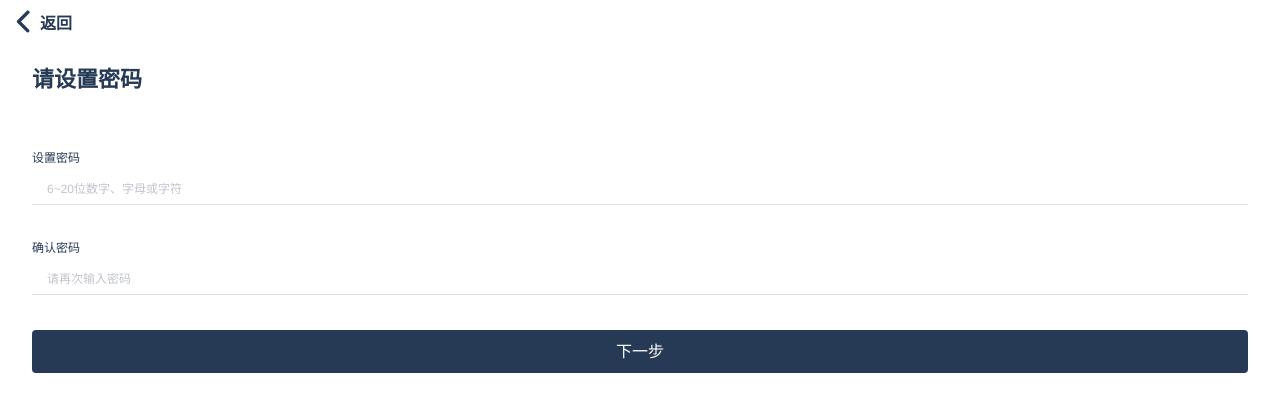
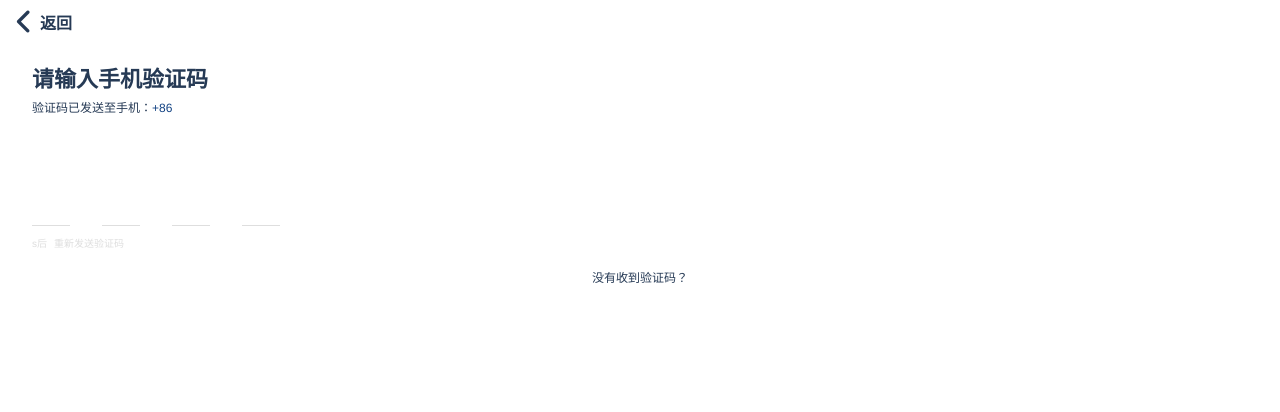
Before and after one commit to bcbnbxy/chejian, a Vue app: page /#/register/code in a window 1280 px wide. Before the commit this address led to /#/register/setpassword. Shown: the top 412 px of the page. Built offline with nearby package versions, Linux system fonts and the light colour scheme.

Commit message:
2018/05/19 second

```diff
--- a/package.json
+++ b/package.json
@@ -12,8 +12,7 @@
   "dependencies": {
     "element-ui": "^2.3.7",
     "vue": "^2.5.2",
-    "vue-router": "^3.0.1",
-    "vuex": "^3.0.1"
+    "vue-router": "^3.0.1"
   },
   "devDependencies": {
     "autoprefixer": "^7.1.2",
@@ -50,6 +49,7 @@
     "vue-loader": "^13.3.0",
     "vue-style-loader": "^3.0.1",
     "vue-template-compiler": "^2.5.2",
+    "vuex": "^3.0.1",
     "webpack": "^3.6.0",
     "webpack-bundle-analyzer": "^2.9.0",
     "webpack-dev-server": "^2.9.1",
--- a/src/main.js
+++ b/src/main.js
@@ -6,6 +6,7 @@ import router from './router'
 import '@/assets/style/base.css'
 import '@/assets/style/font/iconfont.css'
 import '@/assets/style/font/iconfont.js'
+import store from './store/index.js'
 import { Button,Message,Input,Select,Option,} from 'element-ui'
 // 引用API文件
 import api from './api/index.js'
@@ -40,6 +41,7 @@ alert(window.sys+"             "+window.uuid);
 var $vm=new Vue({
   el: '#app',
   router,
+  store,
   components: { App },
   template: '<App/>'
 })
--- a/src/store/common.js
+++ b/src/store/common.js
@@ -0,0 +1,18 @@
+export default {
+	state : {
+		uuid:'863064010002246',
+		platform:'android',
+		version:'1.0.0'
+	},
+	mutations: {
+		getversion(state,version){
+			state.userInfo.version=version;
+		},
+		getplatform(state,platform){
+			state.userInfo.platform=platform;
+		},
+		getuuid(state,uuid){
+			state.userInfo.uuid=uuid;
+		}
+	}
+}
--- a/src/store/index.js
+++ b/src/store/index.js
@@ -2,4 +2,12 @@
 
 import Vue from 'vue'
 import Vuex from 'vuex'
+import register from './register'
+import common from './common'
 Vue.use(Vuex)
+export default new Vuex.Store({
+  modules: {
+    register: register,
+    common:common
+  }
+})
--- /dev/null
+++ b/src/store/register.js
@@ -0,0 +1,38 @@
+export default {
+	state : {
+		userInfo:{
+			areaCodes:'86',
+			phonenum:'',
+			code:'',
+			password:'',
+			nickname:'',
+			area:{
+				provincesname:'',
+				cityname:''
+			},
+			checkcode:true
+		}
+	},
+	mutations: {
+		getphonenum(state,phonenum){
+			state.userInfo.phonenum=phonenum;
+			console.log(state.userInfo.phonenum)
+		},
+		getcode(state,code){
+			state.userInfo.code=code;
+		},
+		getpassword(state,password){
+			state.userInfo.password=password;
+		},
+		getnickname(state,nickname){
+			state.userInfo.nickname=nickname;
+		},
+		getarea(state,area){
+			state.userInfo.area.provincesname=area.provincesname;
+			state.userInfo.area.cityname=area.cityname;
+		},
+		setcheckcode(state){
+			state.userInfo.checkcode=!state.userInfo.checkcode;
+		}
+	}
+}
--- a/src/view/register/code.vue
+++ b/src/view/register/code.vue
@@ -2,7 +2,7 @@
 <div class="code">
 	<div class="code-wrap">
 		<h3>请输入手机验证码</h3>
-		<p>验证码已发送至手机：<span>+86  {{$route.params.phonenum}}</span></p>
+		<p>验证码已发送至手机：<span>+{{$store.state.register.userInfo.areaCodes}}  {{$store.state.register.userInfo.phonenum}}</span></p>
 		<div class="input-group">
 			<input type="text"/>
 			<input type="text"/>
@@ -17,25 +17,50 @@
 
 <script>
 import RegLoginHead from'../../components/regsiter_login/reg_login_head'
+import {buildSign} from '../../assets/script/until.js'
+import qs from 'qs'
 export default{
 	data(){
 		return {
-			miao:'5',
-			timer:null,
-			phonenum:''
+			miao:'',
+			timer:null
+		}
+	},
+	created () {
+		console.log(this.$store.state.register.userInfo.checkcode);
+		if(this.$store.state.register.userInfo.checkcode){
+			this.getidentifyingcode();
 		}
 	},
 	components:{RegLoginHead},
-	mounted(){
-		var self = this;
-        self.$data.timer=setInterval(getTotelNumber,1000)
-         function getTotelNumber() {
-         	self.$data.miao --;
-            if(self.$data.miao===0){
-            	clearInterval(self.$data.timer);
-            	self.$router.replace('/register/setpassword')
-            }
-         }
+	methods:{
+		getidentifyingcode:function() {
+			let parm={__uuid__:this.$store.state.common.uuid,__platform__:this.$store.state.common.platform,__timestamp__:new Date().getTime(),__version__:this.$store.state.common.version,action:'sendCheckCode4Register',areacode:this.$store.state.register.userInfo.areaCodes,mobileno:this.$store.state.register.userInfo.phonenum};
+			parm.__sign__=buildSign(parm,this.$store.state.common.uuid);
+//			this.$api.post('/Execute.do', qs.stringify(parm), r => {
+//				if(r.errorCode=='0'){
+//					if(r.data.checkRegister){
+//					    var self = this;
+//					    self.$store.commit('setcheckcode');
+//					    self.data.miao=60;
+//			            self.$data.timer=setInterval(getTotelNumber,1000)
+//			            function getTotelNumber() {
+//					       	self.$data.miao --;
+//				            if(self.$data.miao===0){
+//				          	   clearInterval(self.$data.timer);
+//				          	   self.$store.commit('setcheckcode');
+//				          	   self.$router.replace('/register/setpassword')
+//					        }
+//				        }
+//					}
+//				}else{
+//					this.$message({
+//			          message: r.errorMessage,
+//			          type: 'error'
+//			        });
+//				}
+//			})
+		}
 	}
 }
 </script>
--- a/src/view/register/register.vue
+++ b/src/view/register/register.vue
@@ -6,13 +6,13 @@
 			<div class="register-form">
 				<p>手机号码</p>
 				<div class="phonenum">
-				  <el-input placeholder="请输入手机号" v-model="newUsername" class="input-with-select">
+				  <el-input placeholder="请输入手机号" v-model="newUsername" class="input-with-select" @blur="checkRegister" ref="newUsername">
 				    <el-select v-model="select" slot="prepend" placeholder="区号" style="width:72px;padding:0;">
 				      <el-option label="86" value="1"></el-option>
 				    </el-select>
 				  </el-input>
 				</div>
-				<el-button type="info"  style="margin:17px 0 20px 0;" @click="gocode">下一步</el-button>
+				<el-button type="info"  style="margin:17px 0 20px 0;" :disabled="isdisabled" @click="gocode">下一步</el-button>
 				<div class="userAgreement">点击“下一步”即代表您同意《车间服务协议》</div>
 			</div>
 			<div class="thirdparty">
@@ -32,7 +32,6 @@
 		</div>
 	</div>
 </template>
-
 <script>
 import RegLoginHead from'../../components/regsiter_login/reg_login_head'
 import {buildSign,regExs} from '../../assets/script/until.js'
@@ -43,34 +42,41 @@ export default{
 			newUsername:'',
 			value:'',
 			options:[],
-			select: ''
+			select: '1',
+			isdisabled:true
 		}
 	},
 	components:{RegLoginHead},
 	methods:{
-		gocode:function(){
-			if(this.$data.newUsername===""){
+		/****检查手机号是否注册****/
+		checkRegister:function(){
+			if(this.$data.newUsername==""){
 				this.$message({
 		          message: '账号不能为空!',
 		          type: 'error'
 		        });
+		        this.$refs.newUsername.$el.children[1].focus();
 			}else if(!regExs.mobile.test(this.$data.newUsername)){
 				this.$message({
 		          message: '手机号格式不正确!',
 		          type: 'error'
 		        });
+		        this.$refs.newUsername.$el.children[1].focus();
+		        this.newUsername='';
 			}else{
-				let parm={__uuid__:'863064010002246',__platform__:'android',__timestamp__:new Date().getTime(),__version__:"1.0.0",action:'checkRegister',areacode:'86',mobileno:this.newUsername};
-				parm.__sign__=buildSign(parm,'863064010002246')
+				let parm={__uuid__:this.$store.state.common.uuid,__platform__:this.$store.state.common.platform,__timestamp__:new Date().getTime(),__version__:this.$store.state.common.version,action:'checkRegister',areacode:this.$store.state.register.userInfo.areaCodes,mobileno:this.$data.newUsername};
+				parm.__sign__=buildSign(parm,this.$store.state.common.uuid)
 				this.$api.post('/Execute.do', qs.stringify(parm), r => {
-					console.log(JSON.stringify(r));
-			     if(r.errorCode==='0'&&r.data.checkRegister){
-			     	this.$router.push({
-						name:'code',
-						params:{
-							phonenum:this.newUsername
+				     if(r.errorCode=='0'){
+				     	if(r.data.checkRegister){
+				     		this.$store.commit('getphonenum',this.$data.newUsername);
+				     		this.$data.isdisabled=false;
+				     	}else{
+				     		this.$message({
+					          message: '您的手机号已经被注册，请更换手机号!',
+					          type: 'error'
+					        });
 				     	}
-					})
 				     }else{
 				     	this.$message({
 					          message: r.errorMessage,
@@ -79,6 +85,9 @@ export default{
 				     }
 			    })
 			}
+		},
+		gocode:function(){
+			this.$router.push('/register/code')
 		}
 	}
 }
```
Also changed, not shown: 1 other file (tests, documents, lock files or other folders). Lines whose indentation alone changed are shown as unchanged.
